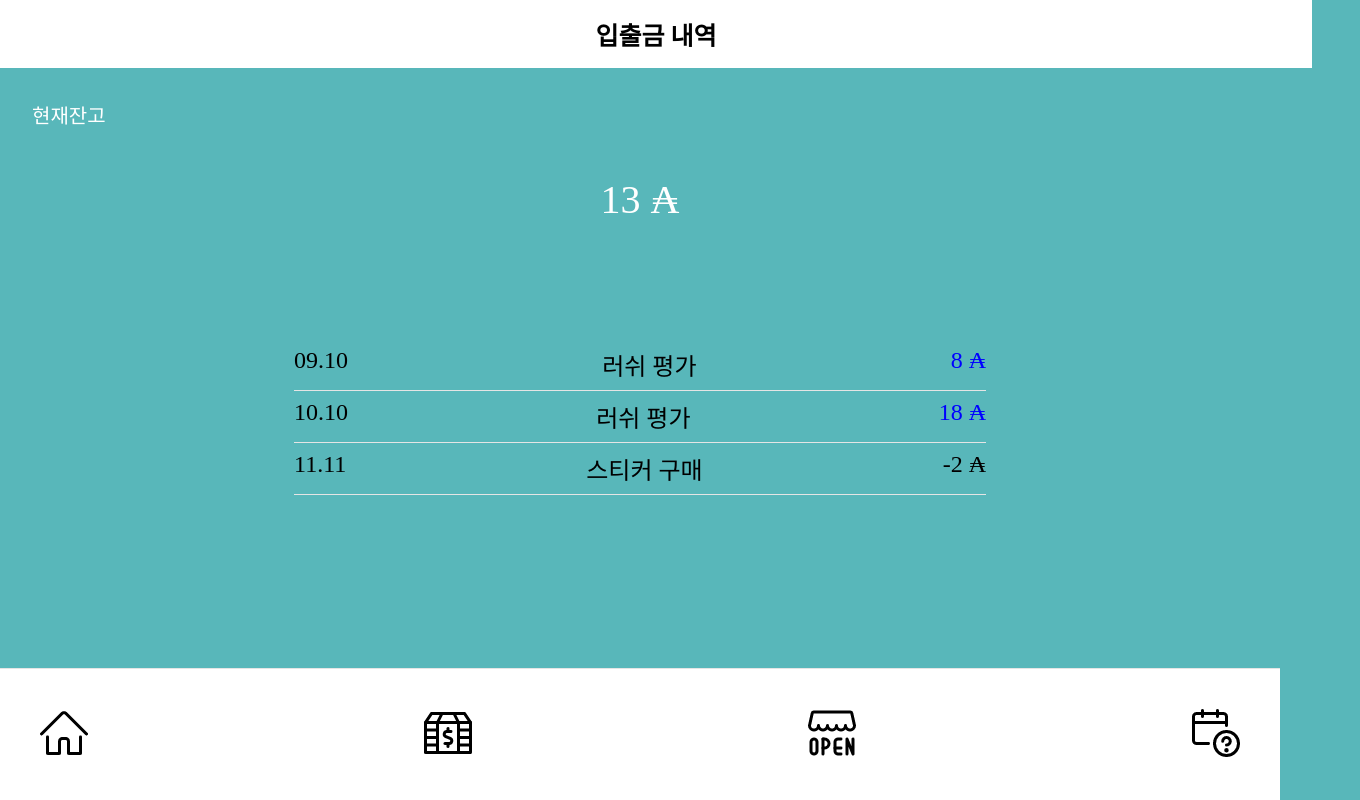
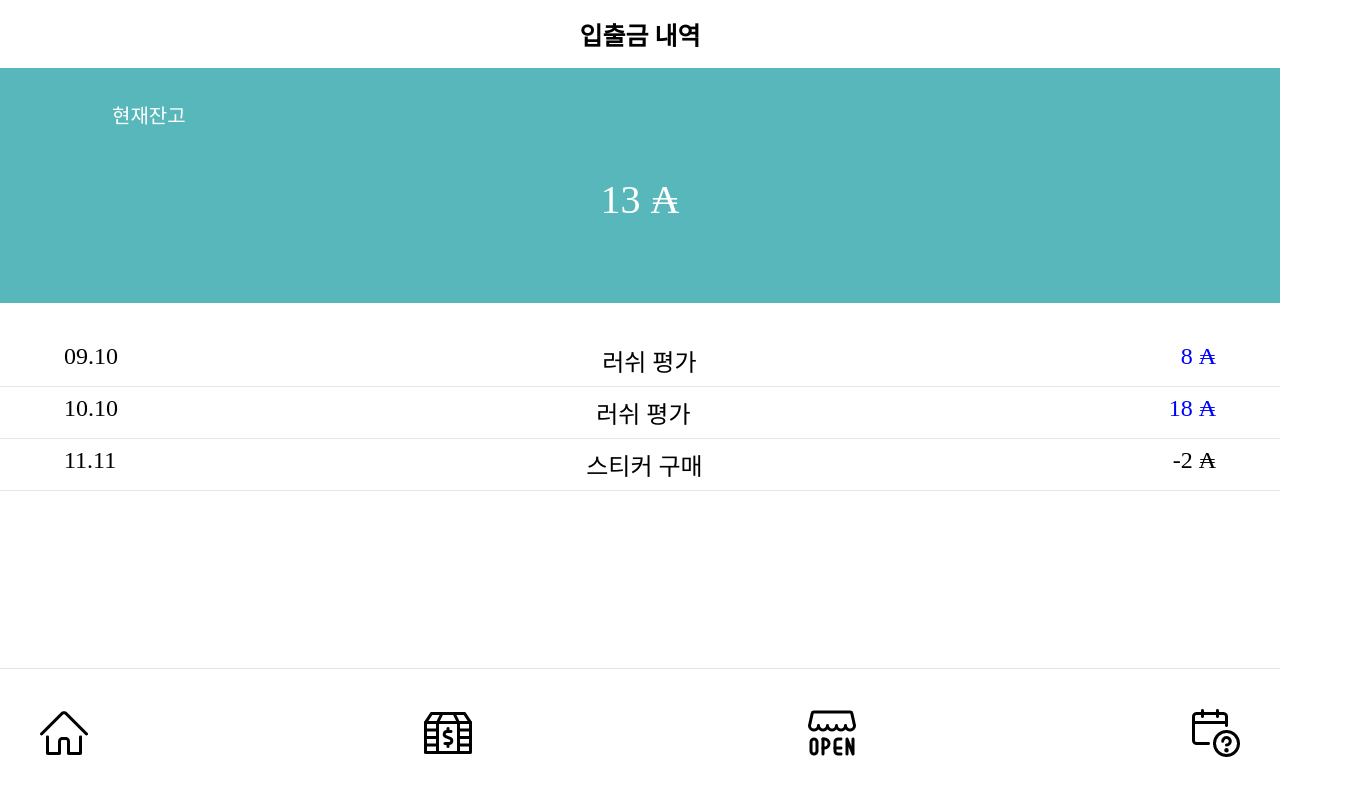
Before and after one commit to 42Bank/42Bank-front, a React (Create React App) app in the folder front/: page /bank in a window 1280 px wide. Shown: the whole page, 1360 px wide, since content can reach past the window. Built offline with nearby package versions, Linux system fonts and the light colour scheme.

Commit message:
FIX: styled Bank

```diff
--- a/front/src/App.js
+++ b/front/src/App.js
@@ -1,22 +1,13 @@
 import React from 'react';
 import { BrowserRouter, Route, Switch} from 'react-router-dom';
-import { createGlobalStyle } from 'styled-components';
 import Home from './pages/Home';
 import Bank from './pages/Bank';
 import Shop from './pages/Shop';
 import Events from './pages/Events';
 
-const GlobalStyle = createGlobalStyle`
-  body {
-    background-color: #58B7BA;
-    margin: 0;
-  }
-`
-
 const App = () => (
   <BrowserRouter>
     <div className= "App">
-      <GlobalStyle/>
       <Route exact path="/" component={Home} />
       <Switch>
         <Route path="/bank" component={Bank} />
--- a/front/src/components/RoundedText.js
+++ b/front/src/components/RoundedText.js
@@ -15,5 +15,6 @@ const StyledText = styled.div`
 	font-size: 40px;
 	color: white;
 	text-align: center;
+	box-sizing: border-box;
 `
 export default RoundedText;
--- a/front/src/components/TableRow.js
+++ b/front/src/components/TableRow.js
@@ -6,27 +6,24 @@ const TableRow = ({ key, data}) => {
     const [RowData] = useState(data);
 
     return (
-        <>
-        <tr key={key}>
-					<>
+        <div key={key}>
 						{RowData.map(i =>
 							<StyledData>
 								<StyledDate>{i.date}</StyledDate>
 								<StyledContent>{i.contents}</StyledContent>
 								<StyledPrize prize={i.prize}>{i.prize} ₳</StyledPrize>
 							</StyledData>)}
-					</>
-        </tr>
-        </>
+        </div>
     )
 };
 
-const StyledData = styled.div`
+const StyledData = styled.li`
+	list-style: none;
 	display: flex;
 	justify-content: space-between;
 	// border-top: solid 1px #E5E5E5;
 	border-bottom: solid 1px #E5E5E5;
-	padding: 0.5rem 0;
+	padding: 0.5rem 4rem;
 `
 
 const StyledDate = styled.div`
--- a/front/src/components/TopBar.js
+++ b/front/src/components/TopBar.js
@@ -12,5 +12,6 @@ const StyledBar = styled.div`
 	text-align: center;
 	background: #ffffff;
 	padding: 1rem;
+	box-sizing: border-box;
 `
 export default TopBar;
--- a/front/src/components/Transanction.js
+++ b/front/src/components/Transanction.js
@@ -17,7 +17,7 @@ const Transanction = (props) => {
 			{/* <div>0910 rush eval 8A</div> */}
 			<StyledTable>
 					{tableData.length !== 0 && (
-					<table>
+					<Styledul>
 							{/* <thead>
 							<tr>
 								 {headerMeta.map(i=><th>{i}</th>)}
@@ -29,19 +29,24 @@ const Transanction = (props) => {
 							}
 							)}
 							</div>
-
-					</table>
+					</Styledul>
 					)}
 			</StyledTable>
 			</>
 	);
 }
 
+const Styledul = styled.ul`
+	width: 100%;
+	margin: 0;
+	padding: 0;
+`
+
 const StyledTable = styled.div`
 	display: flex;
 	flex-direction: column;
 	align-items: center;
-	padding: 2rem;
+	padding: 2rem 0;
 	font-size: 150%;
 `
 
--- a/front/src/pages/Bank.js
+++ b/front/src/pages/Bank.js
@@ -1,5 +1,5 @@
 import React from 'react';
-import styled, {createGlobalStyle}  from 'styled-components';
+import styled, {createGlobalStyle} from 'styled-components';
 import TopBar from '../components/TopBar';
 import NavBar from '../components/NavBar';
 import Transanction from '../components/Transanction'
@@ -24,7 +24,7 @@ const Bank = () => (
 
 const Total = createGlobalStyle`
 body {
-	background-color: #fff;
+	margin: 0;
 }
 `
 
--- a/front/src/pages/Events.js
+++ b/front/src/pages/Events.js
@@ -1,16 +1,24 @@
 import React from 'react';
-import styled from 'styled-components';
+import styled, {createGlobalStyle} from 'styled-components';
 import TopBar from '../components/TopBar';
 import NavBar from '../components/NavBar';
 
 const Events = () => (
 	<>
+		<Total/>
 		<StyledEvents>
 			<TopBar>월렛 얻기</TopBar>
 			<NavBar/>
 		</StyledEvents>
 	</>
 );
+
+const Total = createGlobalStyle`
+body {
+	background-color: #58B7BA;
+	margin: 0;
+}
+`
 
 const StyledEvents = styled.div`
 	display: flex;
--- a/front/src/pages/Home.js
+++ b/front/src/pages/Home.js
@@ -1,5 +1,5 @@
 import React from 'react';
-import styled, {createGlobalStyle} from 'styled-components';
+import styled from 'styled-components';
 import NavBar from '../components/NavBar'
 import RoundedText from '../components/RoundedText'
 import Logo from '../imgs/Logo.png'
@@ -8,7 +8,6 @@ import ProfileImg from '../imgs/ProfileImg.png'
 
 const Home = () => (
 		<>
-		<Total/>
 		<AboveBar>
 			<StyledLogoLeft>
 				<img src={Logo} alt="logo"/>
@@ -27,12 +26,6 @@ const Home = () => (
 		</Group>
 		</>
 );
-
-const Total = createGlobalStyle`
-body {
-	background-color: #fff;
-}
-`
 
 const AboveBar = styled.div`
 	display: flex;
--- a/front/src/pages/Shop.js
+++ b/front/src/pages/Shop.js
@@ -1,14 +1,24 @@
 import React from "react";
-import styled from 'styled-components';
+import styled, { createGlobalStyle } from 'styled-components';
 import TopBar from '../components/TopBar';
 import NavBar from '../components/NavBar';
 
 const Shop = () => (
-	<StyledShop>
-		<TopBar>42 월렛 상점</TopBar>
-		<NavBar/>
-	</StyledShop>
+	<>
+		<Total/>
+		<StyledShop>
+			<TopBar>42 월렛 상점</TopBar>
+			<NavBar/>
+		</StyledShop>
+	</>
 );
+
+const Total = createGlobalStyle`
+body {
+	background-color: #58B7BA;
+	margin: 0;
+}
+`
 
 const StyledShop = styled.div`
 	display: flex;
@@ -16,9 +26,4 @@ const StyledShop = styled.div`
 	align-items: center;
 	background: #58B7BA;
 `
-const BG = styled.div`
-width: 100%;
-height: 100%;
-background: #58B7BA;
-`
 export default Shop
```
